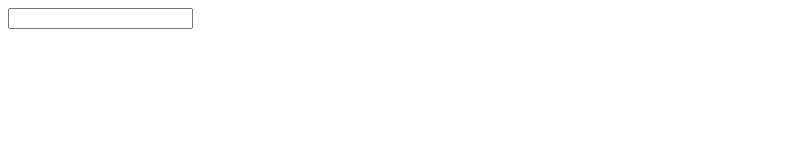
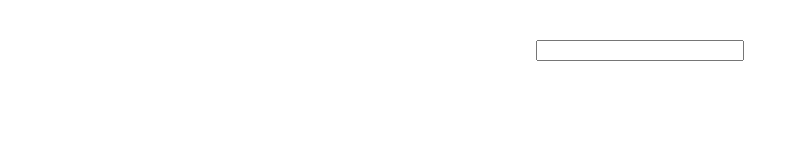
Before and after one commit to acciojob/auto-complete-cities-voyagerdev26, a React app: page / in a window 1280 px wide. Shown: the whole page, without its empty margins (0-799 px from the left). Built offline with nearby package versions, Linux system fonts and the light colour scheme.

Commit message:
version two

```diff
--- a/src/components/AutoComplete.js
+++ b/src/components/AutoComplete.js
@@ -21,9 +21,9 @@ const AutoComplete=({suggestions})=>{
     setClassChange("disable");
   }
   return (
-    <div>
-      <form>
-        <input type="text" onChange={handleChange} value={inputVal}></input>
+    <div className="container">
+      <form className="form-container">
+        <input className="inputFill" type="text" onChange={handleChange} value={inputVal}></input>
         <select className={classChange} onChange={handleSelectChange}>
 
           { suggestions.filter(country=> country.toLowerCase().includes(inputVal) ).map(item=> <option key={item} value={item}>{item}</option>)}
--- a/src/styles/App.css
+++ b/src/styles/App.css
@@ -1,5 +1,22 @@
+.container{
+  display:flex;
+  justify-content: center;
+  align-items: center;
+}
+.form-container{
+  width:400px;
+  display: flex;
+  flex-direction: column;
+  align-items: center;
+
+}
+.inputFill{
+  margin-top:2rem;
+  width:200px;
+}
 .active{
   display:block;
+  width:200px;
 }
 .disable{
   display: none;
```
